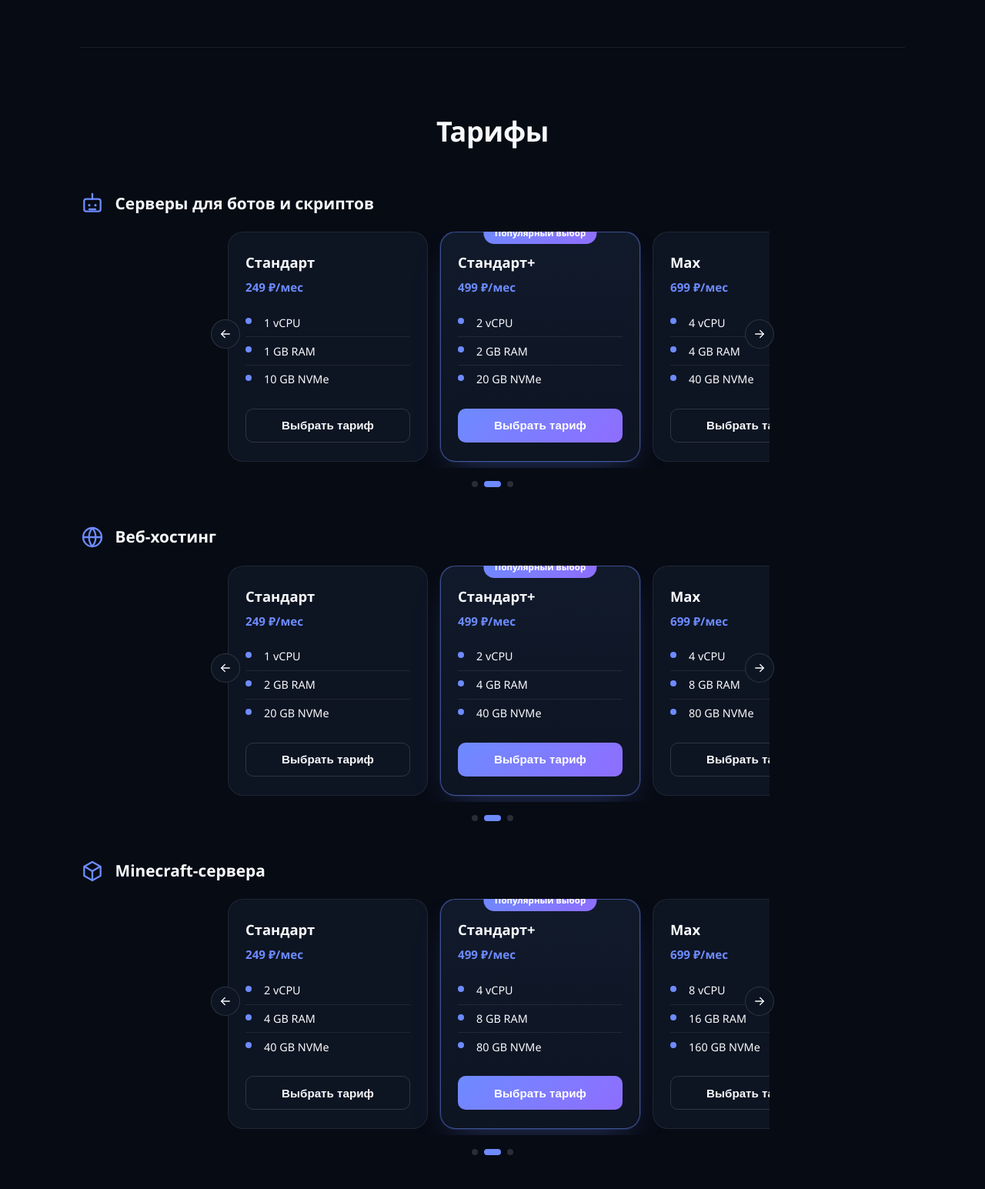
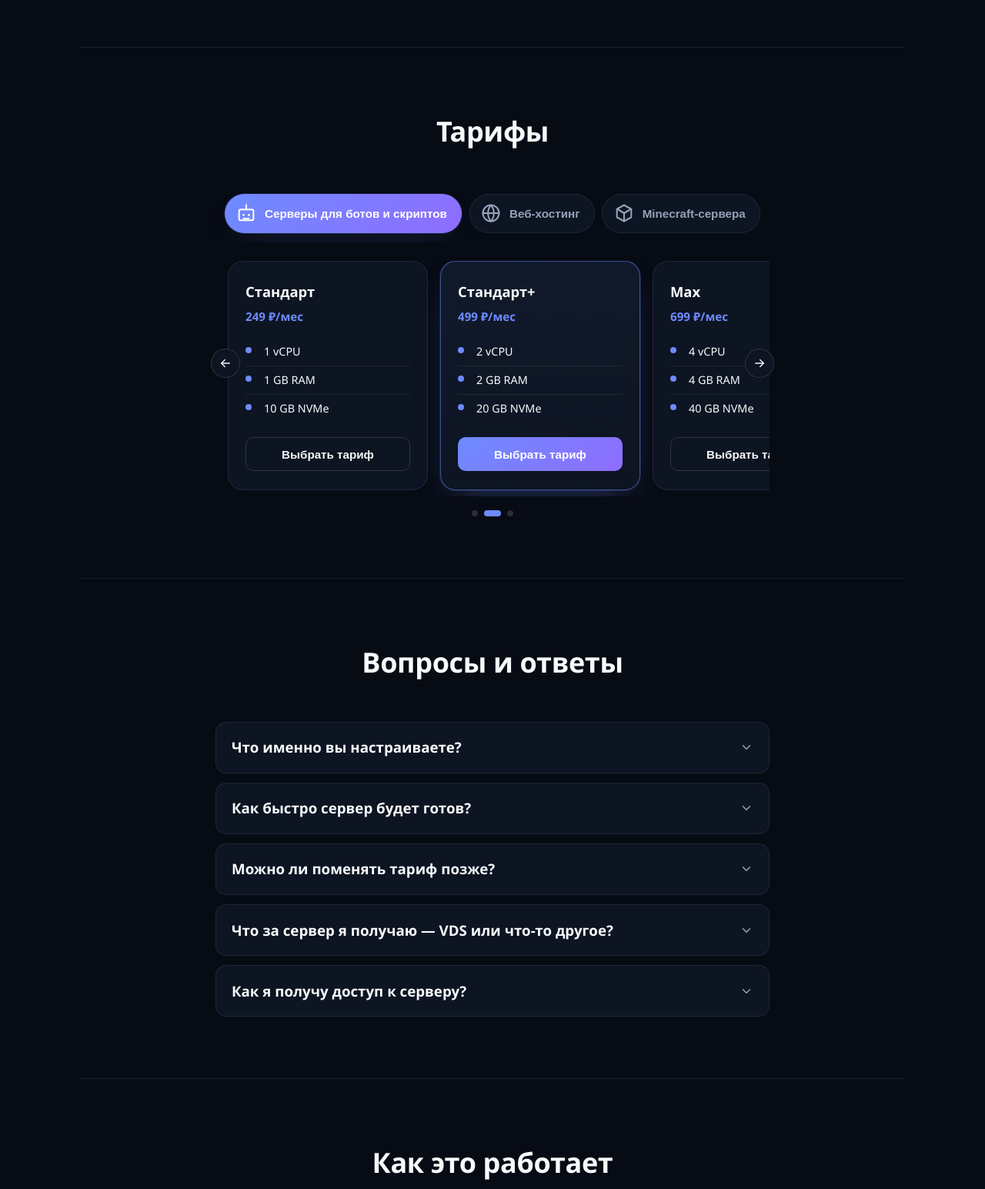
Before and after one commit to DBazhen0v/cloudix, a Flask app: page / in a window 1280 px wide. Shown: the part 1075-2620 px from the top of the page at 77% size. Run offline with Flask 3, Linux system fonts and the light colour scheme; data comes from the database, SQL or seed files in the repository.

Commit message:
Turn pricing categories into a single-row tab bar; smooth wheel scroll; drop badge
- Category icons+labels now live in one horizontally-scrollable tab
  row above the carousel, instead of a heading stacked above each
  category (which read as three separate lines down the page).
  Clicking a tab swaps which category's carousel is shown.
- Mouse-wheel scrolling over a carousel now eases toward the target
  offset each frame instead of jumping straight to scrollLeft +=
  deltaY, so it feels continuous rather than jerky.
- Removed the "Популярный выбор" badge per feedback; the featured
  tier keeps its gradient background and glow for distinction.

```diff
--- a/app/static/css/style.css
+++ b/app/static/css/style.css
@@ -527,24 +527,61 @@ section:last-of-type {
 
 /* Plans */
 
-.plans-category-title {
-  display: flex;
-  align-items: center;
+.plans-tabs {
+  display: flex;
   flex-wrap: nowrap;
-  gap: 0.85rem;
-  font-size: 1.3rem;
+  justify-content: center;
+  gap: 0.6rem;
+  overflow-x: auto;
+  scrollbar-width: none;
+  padding: 0.25rem 0.25rem 0.75rem;
+  margin: 0 0 1.5rem;
+}
+
+.plans-tabs::-webkit-scrollbar {
+  display: none;
+}
+
+.plans-tab {
+  display: flex;
+  align-items: center;
+  flex-shrink: 0;
+  gap: 0.6rem;
+  white-space: nowrap;
+  background: var(--surface);
+  border: 1px solid var(--border);
+  border-radius: 999px;
+  padding: 0.65rem 1.15rem 0.65rem 0.85rem;
+  color: var(--muted);
+  font-weight: 600;
+  font-size: 0.95rem;
+  cursor: pointer;
+  transition: border-color var(--transition), color var(--transition), box-shadow var(--transition);
+}
+
+.plans-tab svg {
+  color: currentColor;
+  flex-shrink: 0;
+}
+
+.plans-tab:hover {
   color: var(--text);
-  margin: 3rem 0 1.25rem;
-  white-space: nowrap;
-}
-
-.plans-category-title svg {
-  color: var(--accent);
-  flex-shrink: 0;
-}
-
-.plans-category-title:first-of-type {
-  margin-top: 0;
+  border-color: rgba(109, 139, 255, 0.4);
+}
+
+.plans-tab.active {
+  color: #fff;
+  border-color: transparent;
+  background: linear-gradient(135deg, var(--accent), var(--accent-2));
+  box-shadow: var(--shadow-glow);
+}
+
+.plans-category {
+  display: none;
+}
+
+.plans-category.active {
+  display: block;
 }
 
 .plans-carousel {
@@ -668,20 +705,6 @@ section:last-of-type {
   box-shadow: 0 0 0 2px var(--accent), var(--shadow-glow);
 }
 
-.plan-badge {
-  position: absolute;
-  top: -13px;
-  left: 50%;
-  transform: translateX(-50%);
-  background: linear-gradient(135deg, var(--accent), var(--accent-2));
-  color: #fff;
-  font-size: 0.72rem;
-  font-weight: 600;
-  padding: 0.3rem 0.9rem;
-  border-radius: 999px;
-  white-space: nowrap;
-}
-
 .plan-card-name {
   margin: 0 0 0.35rem;
   font-size: 1.15rem;
@@ -1851,14 +1874,19 @@ form select:focus {
     flex-direction: column;
   }
 
-  .plans-category-title {
-    gap: 0.55rem;
-    font-size: 1.05rem;
-  }
-
-  .plans-category-title svg {
-    width: 24px;
-    height: 24px;
+  .plans-tabs {
+    justify-content: flex-start;
+  }
+
+  .plans-tab {
+    gap: 0.45rem;
+    padding: 0.55rem 0.9rem 0.55rem 0.7rem;
+    font-size: 0.85rem;
+  }
+
+  .plans-tab svg {
+    width: 20px;
+    height: 20px;
   }
 
   dialog {
--- a/app/templates/index.html
+++ b/app/templates/index.html
@@ -62,14 +62,25 @@
 
 <section class="plans" id="plans">
   <h2 class="section-title">Тарифы</h2>
+  <div class="plans-tabs" role="tablist">
     {% for category, category_plans in plan_groups.items() %}
-  <h3 class="plans-category-title">
-    {% if category == 'Серверы для ботов и скриптов' %}{{ icon_bot(32) }}
-    {% elif category == 'Веб-хостинг' %}{{ icon_globe(32) }}
-    {% elif category == 'Minecraft-сервера' %}{{ icon_cube(32) }}
+    <button
+      type="button"
+      class="plans-tab {% if loop.first %}active{% endif %}"
+      data-category-index="{{ loop.index0 }}"
+      role="tab"
+      aria-selected="{{ 'true' if loop.first else 'false' }}"
+    >
+      {% if category == 'Серверы для ботов и скриптов' %}{{ icon_bot(28) }}
+      {% elif category == 'Веб-хостинг' %}{{ icon_globe(28) }}
+      {% elif category == 'Minecraft-сервера' %}{{ icon_cube(28) }}
       {% endif %}
-    {{ category }}
-  </h3>
+      <span>{{ category }}</span>
+    </button>
+    {% endfor %}
+  </div>
+  {% for category, category_plans in plan_groups.items() %}
+  <div class="plans-category {% if loop.first %}active{% endif %}" data-category-index="{{ loop.index0 }}" role="tabpanel">
     <div class="plans-carousel">
       <button type="button" class="carousel-arrow carousel-arrow-prev" data-dir="-1" aria-label="Предыдущий тариф">{{ icon_arrow_right(18) }}</button>
       <div class="plans-grid" data-carousel>
@@ -81,7 +92,6 @@
           role="button"
           aria-pressed="false"
         >
-        {% if loop.index == 2 %}<span class="plan-badge">Популярный выбор</span>{% endif %}
           <h4 class="plan-card-name">{{ plan["name"] }}</h4>
           <p class="plan-card-price">{{ plan["price"] }}</p>
           <ul class="plan-features">
@@ -108,6 +118,7 @@
         {% for plan in category_plans %}
         <button type="button" class="plans-dot {% if loop.index == 1 %}active{% endif %}" data-index="{{ loop.index0 }}" aria-label="Показать тариф «{{ plan['name'] }}»"></button>
         {% endfor %}
+      </div>
     </div>
   </div>
   {% endfor %}
@@ -358,6 +369,26 @@
   })();
 
   (function () {
+    var tabs = document.querySelectorAll('.plans-tab');
+    var panels = document.querySelectorAll('.plans-category');
+    if (!tabs.length) { return; }
+
+    tabs.forEach(function (tab) {
+      tab.addEventListener('click', function () {
+        var index = tab.dataset.categoryIndex;
+        tabs.forEach(function (t) {
+          var active = t === tab;
+          t.classList.toggle('active', active);
+          t.setAttribute('aria-selected', String(active));
+        });
+        panels.forEach(function (p) {
+          p.classList.toggle('active', p.dataset.categoryIndex === index);
+        });
+      });
+    });
+  })();
+
+  (function () {
     document.querySelectorAll('.plans-carousel').forEach(function (wrap) {
       var track = wrap.querySelector('[data-carousel]');
       var dots = wrap.querySelectorAll('.plans-dot');
@@ -434,10 +465,28 @@
         selectCard(e.target);
       });
 
+      var wheelTarget = null;
+      var wheelRaf = null;
+
+      function easeWheelStep() {
+        var diff = wheelTarget - track.scrollLeft;
+        if (Math.abs(diff) < 0.5) {
+          track.scrollLeft = wheelTarget;
+          wheelRaf = null;
+          wheelTarget = null;
+          return;
+        }
+        track.scrollLeft += diff * 0.18;
+        wheelRaf = window.requestAnimationFrame(easeWheelStep);
+      }
+
       track.addEventListener('wheel', function (e) {
         if (Math.abs(e.deltaY) <= Math.abs(e.deltaX)) { return; }
         e.preventDefault();
-        track.scrollLeft += e.deltaY;
+        var max = track.scrollWidth - track.clientWidth;
+        if (wheelTarget === null) { wheelTarget = track.scrollLeft; }
+        wheelTarget = Math.max(0, Math.min(max, wheelTarget + e.deltaY));
+        if (!wheelRaf) { wheelRaf = window.requestAnimationFrame(easeWheelStep); }
       }, { passive: false });
 
       var isPointerDown = false;
```
Lines whose indentation alone changed are shown as unchanged.
